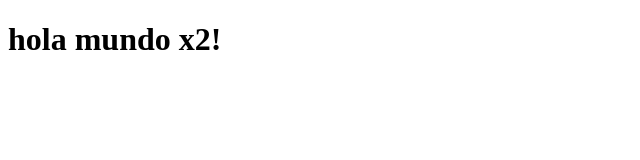
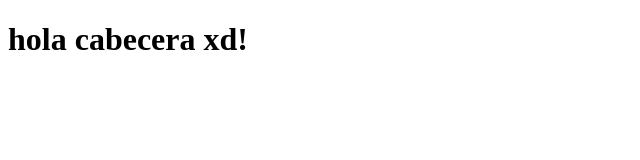
Before and after one commit to JulioRogers/platziprueba, a plain HTML site: page index.html in a window 1280 px wide. Shown: the whole page, without its empty margins (0-640 px from the left). Drawn offline with Linux system fonts and the light colour scheme.

Commit message:
cabecera

```diff
--- a/index.html
+++ b/index.html
@@ -6,6 +6,6 @@
     <title>Document</title>
 </head>
 <body>
-    <h1>hola mundo x2!</h1>
+    <h1>hola cabecera xd!</h1>
 </body>
 </html>
```
